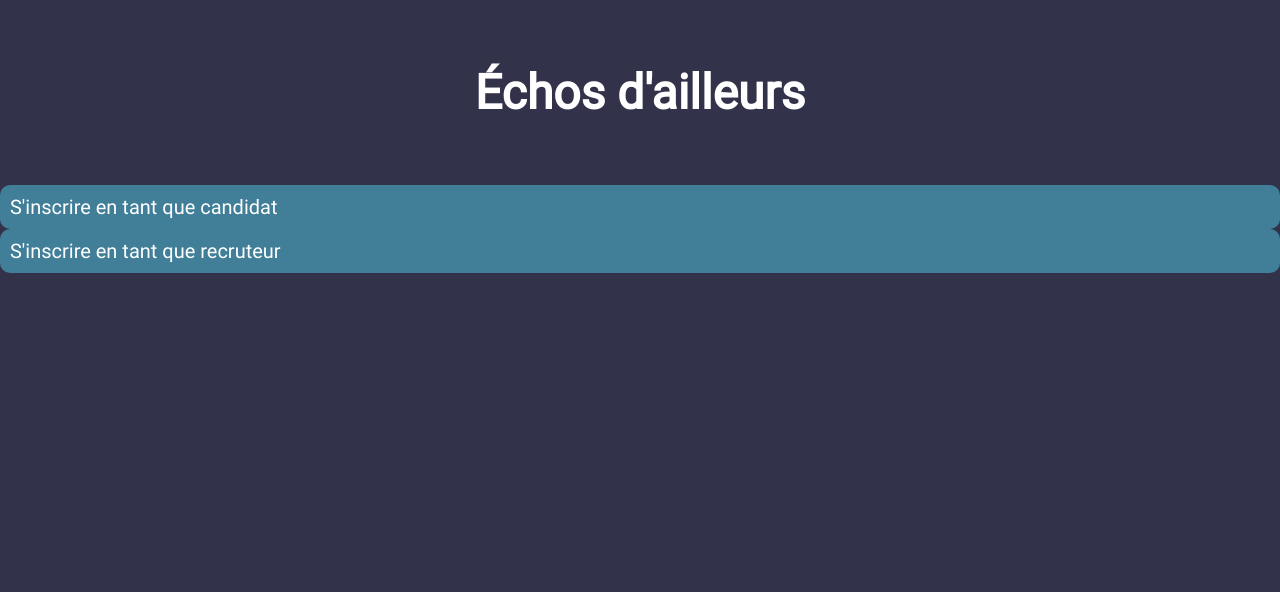
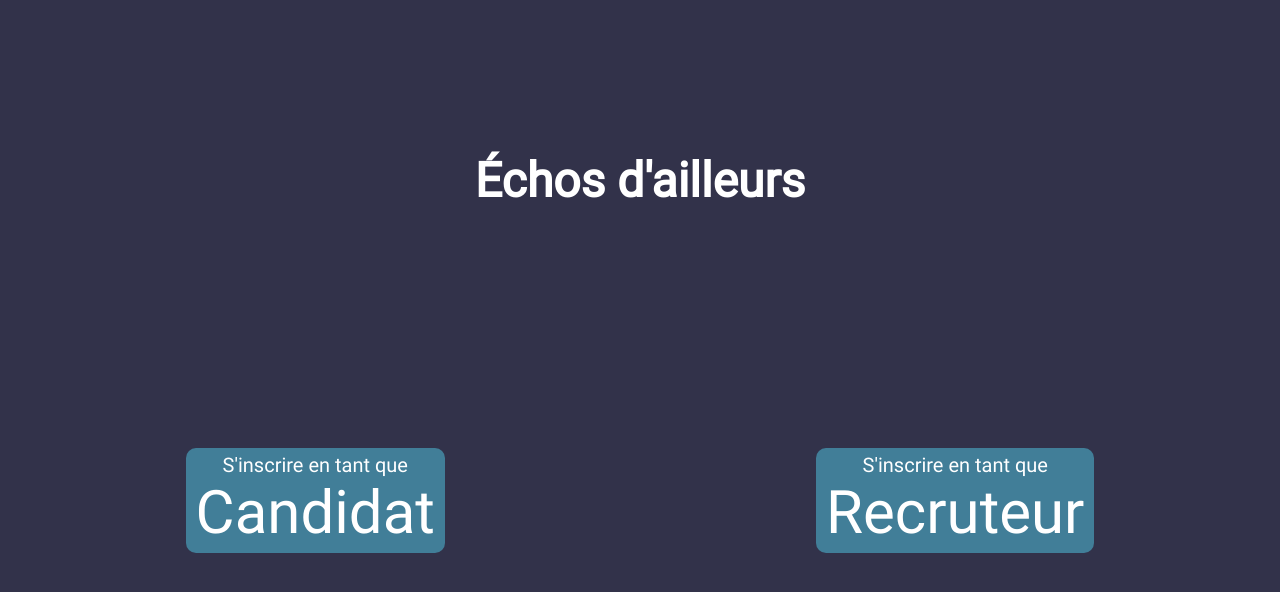
Before and after one commit to wilderLPM/Hackaton-Inclusion, a React (Vite) app in the folder client/: page / in a window 1280 px wide. Shown: the top 592 px of the page. Built offline with nearby package versions, Linux system fonts and the light colour scheme.

Commit message:
finished home buttons

```diff
--- a/client/src/components/Button.jsx
+++ b/client/src/components/Button.jsx
@@ -2,14 +2,20 @@
 import { Link } from "react-router-dom";
 import styles from "./Button.module.css";
 
-export default function Button({ text, isLink, link }) {
+export default function Button({ text1, text2, isLink, link }) {
   return isLink ? (
     <Link to={link} className={styles.button}>
-      {text}
+      {text1}
+      <br />
+      <p>
+        {text2}
+      </p>
     </Link>
   ) : (
     <button type="button" className={styles.button}>
-      {text}
+      {text1}
+      <br />
+      {text2}
     </button>
   );
 }
--- a/client/src/components/Button.module.css
+++ b/client/src/components/Button.module.css
@@ -1,14 +1,21 @@
 .button {
   background-color: var(--third-color);
   border-style: none;
-  height: 44px;
+  min-height: 44px;
   color: white;
   border-radius: 10px;
   padding: 5px 10px;
   font-size: 20px;
   text-decoration: none;
   display: flex;
+  flex-direction: column;
+  justify-content: center;
   align-items: center;
+  text-align: center;
+}
+
+.button > p{
+  font-size: 60px;
 }
 
 .button:hover {
--- a/client/src/pages/HomePage.css
+++ b/client/src/pages/HomePage.css
@@ -1,14 +1,14 @@
-#mainPage {
+#homeDiv{
   display: flex;
   flex-direction: column;
-  justify-content: center;
-  align-items: center;
+  justify-content: space-around;
+  height: 80vh;
 }
+
 #buttonDiv {
   display: flex;
   align-items: center;
-  justify-content: center;
-  margin-top: 5%;
+  justify-content: space-around;
 }
 
 @media screen and (min-width: 1100px) {
--- a/client/src/pages/HomePage.jsx
+++ b/client/src/pages/HomePage.jsx
@@ -2,16 +2,17 @@
 // import Form1
 // import Form2
 import Button from "../components/Button";
+import "./HomePage.css";
 
 export default function HomePage() {
   return (
-    <>
+    <div id="homeDiv">
       <h1>Échos d'ailleurs</h1>
       <div id="buttonDiv">
-        <Button text={`S'inscrire en tant que candidat`} isLink />
-        <Button text={`S'inscrire en tant que recruteur`} isLink />
+        <Button text1="S'inscrire en tant que" text2="Candidat" isLink link="/form-cand"/>
+        <Button text1="S'inscrire en tant que" text2="Recruteur" isLink link="/form-entr"/>
       </div>
       {/* <Button text="Histoire interactive" isLink /> */}
-    </>
+    </div>
   );
 }
--- /dev/null
+++ b/client/src/pages/SoulPhage.css
@@ -0,0 +1,6 @@
+#mainPage {
+    display: flex;
+    flex-direction: column;
+    justify-content: center;
+    align-items: center;
+  }
--- a/client/src/pages/SoulPhage.jsx
+++ b/client/src/pages/SoulPhage.jsx
@@ -1,7 +1,7 @@
 /* eslint-disable import/no-extraneous-dependencies */
 import Testimony from "../components/testimony/Testimony";
 import Music from "../components/music/Music";
-import "./HomePage.css";
+// import "./HomePage.css";
 import Button from "../components/Button";
 import NavigationArrows from "../components/NavigationArrows";
 import "react-h5-audio-player/lib/styles.css";
```
